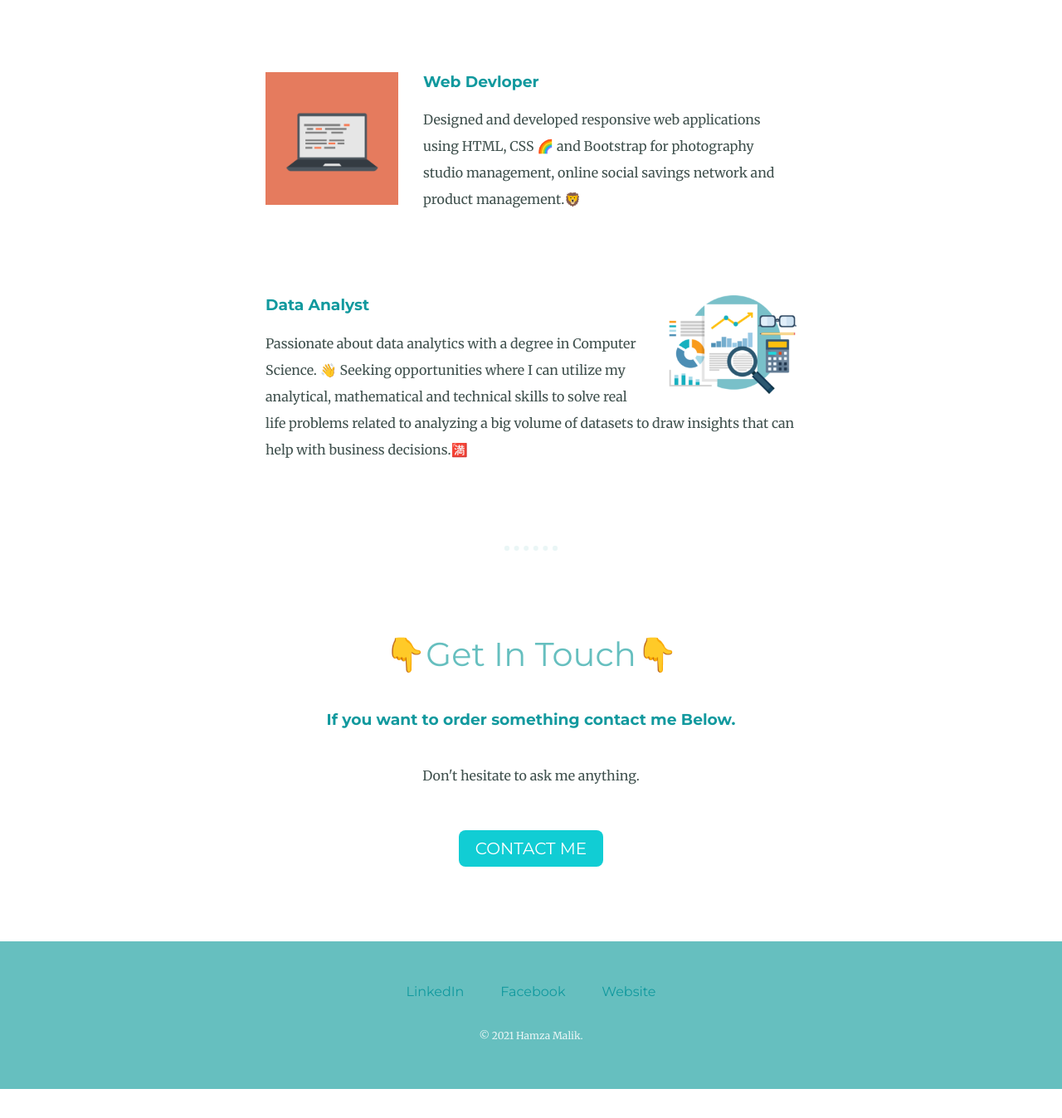
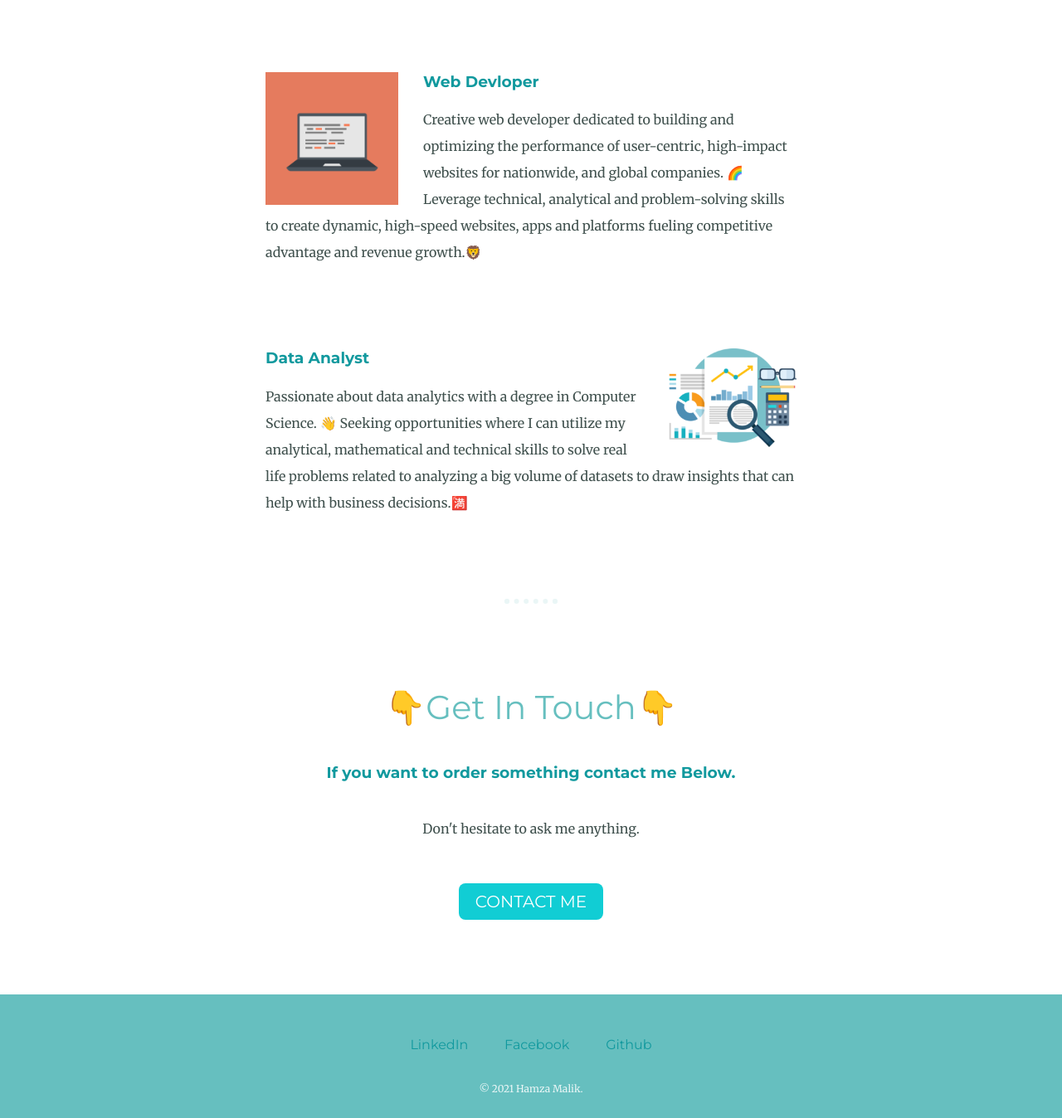
Before and after one commit to HaamzaHM/hamzamalik-portfolio, a plain HTML site: page index.html in a window 1280 px wide. Shown: the part 1560-2908 px from the top of the page at 83% size. Before the commit the page ends 2873 px from the top, so only its background shows below. Drawn offline with Linux system fonts and the light colour scheme.

Commit message:
Update index.html

```diff
--- a/index.html
+++ b/index.html
@@ -195,7 +195,9 @@ a:hover {
       <div class="skill-row">
         <img class="code-img" width="200px" height="auto" src="images/computer.png" alt="Gif">
         <h3>Web Devloper </h3>
-        <p class="skill-description">Designed and developed responsive web applications using HTML, CSS &#127752; and Bootstrap for photography studio management, online social savings network and product management.&#129409;</p>
+        <p class="skill-description">Creative web developer dedicated to building and optimizing the performance of user-centric, high-impact websites for nationwide,
+          and global companies. &#127752; Leverage technical, analytical and problem-solving skills to create dynamic, high-speed websites, apps and platforms fueling
+          competitive advantage and revenue growth.&#129409;</p>
       </div>
       <div class="skill-row">
         <img class="data" width="200px" height="auto" src="images/DataAnalyst.png" alt="python">
@@ -217,7 +219,7 @@ a:hover {
   <div class="bottom-container">
     <a class="footer-link" href="https://www.linkedin.com/in/hamza-malik-72547413a/">LinkedIn</a>
     <a class="footer-link" href="https://www.facebook.com/profile.php?id=100007675784361">Facebook</a>
-    <a class="footer-link" href="https://github.com/HaamzaHM">Website</a>
+    <a class="footer-link" href="https://github.com/HaamzaHM">Github</a>
     <p class="copyright">© 2021 Hamza Malik.</p>
   </div>
 
```
